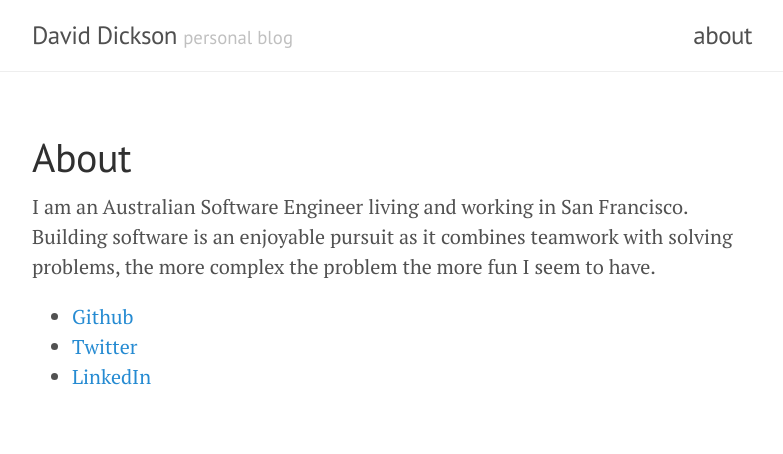
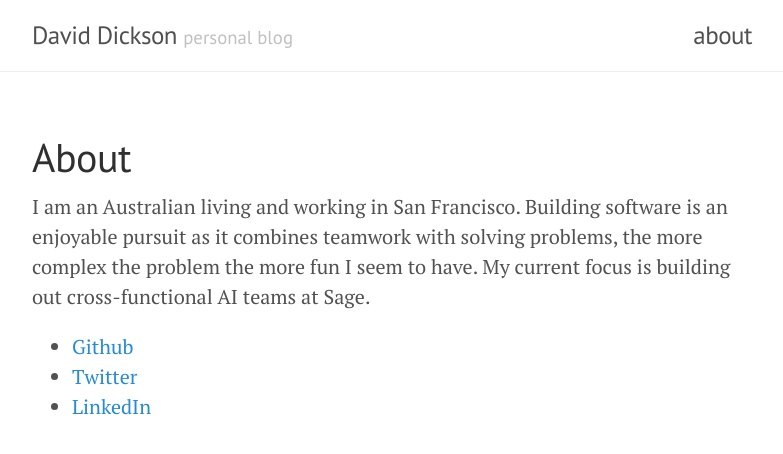
Before and after one commit to davidkdickson/davidkdickson.github.io, a Jekyll site: the page built from about.md, in a window 1280 px wide. Shown: the top 454 px of the page, without its empty margins (248-1031 px from the left). Built offline with Jekyll 4.4.1, drawn with Linux system fonts in a browser that asks for light colours; nearby versions of some CDN libraries.

Commit message:
Updated about page to reflect work at SAIL
Makes sense to be specific about the current work at Sage AI Labs.

```diff
--- a/about.md
+++ b/about.md
@@ -3,7 +3,7 @@ layout: page
 title: About
 ---
 
-I am an Australian Software Engineer living and working in San Francisco. Building software is an enjoyable pursuit as it combines teamwork with solving problems, the more complex the problem the more fun I seem to have.
+I am an Australian living and working in San Francisco. Building software is an enjoyable pursuit as it combines teamwork with solving problems, the more complex the problem the more fun I seem to have. My current focus is building out cross-functional AI teams at Sage.
 
 * [Github](https://github.com/davidkdickson)
 * [Twitter](https://twitter.com/davidkdickson)
```
